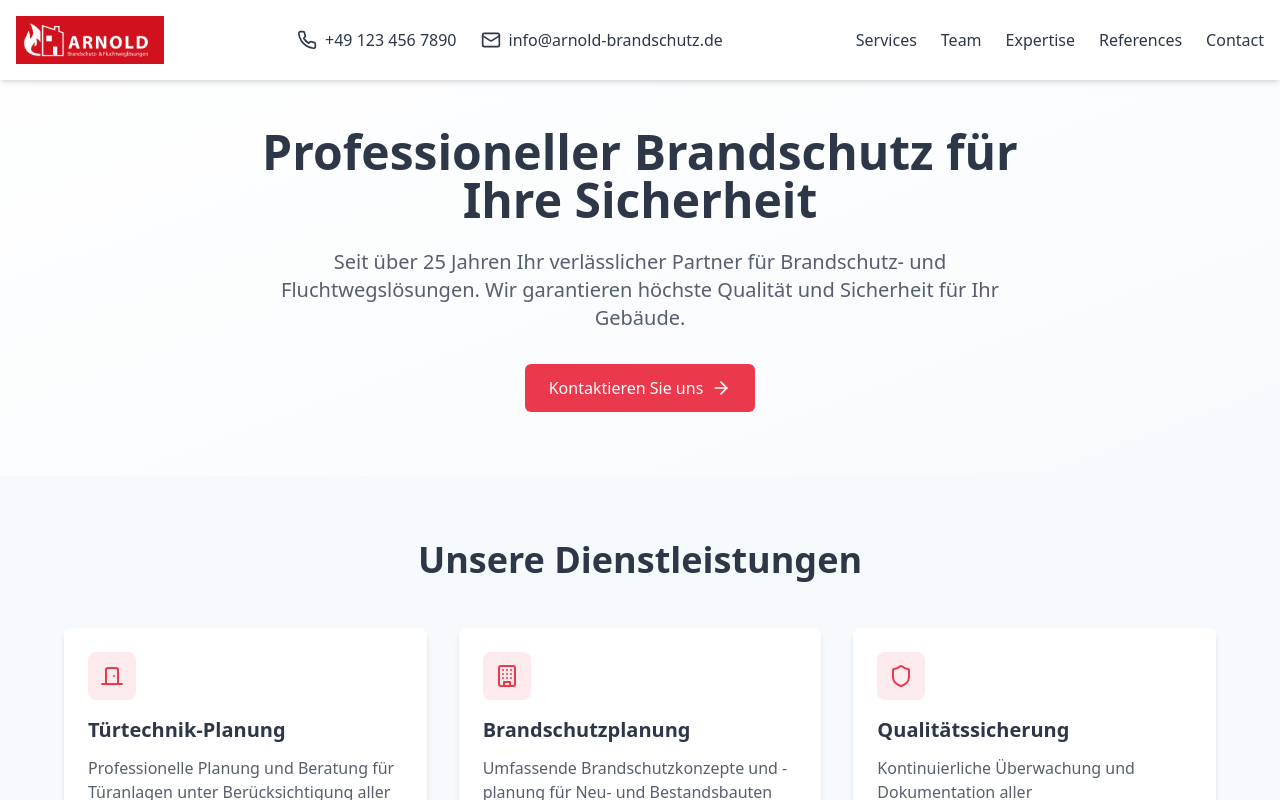
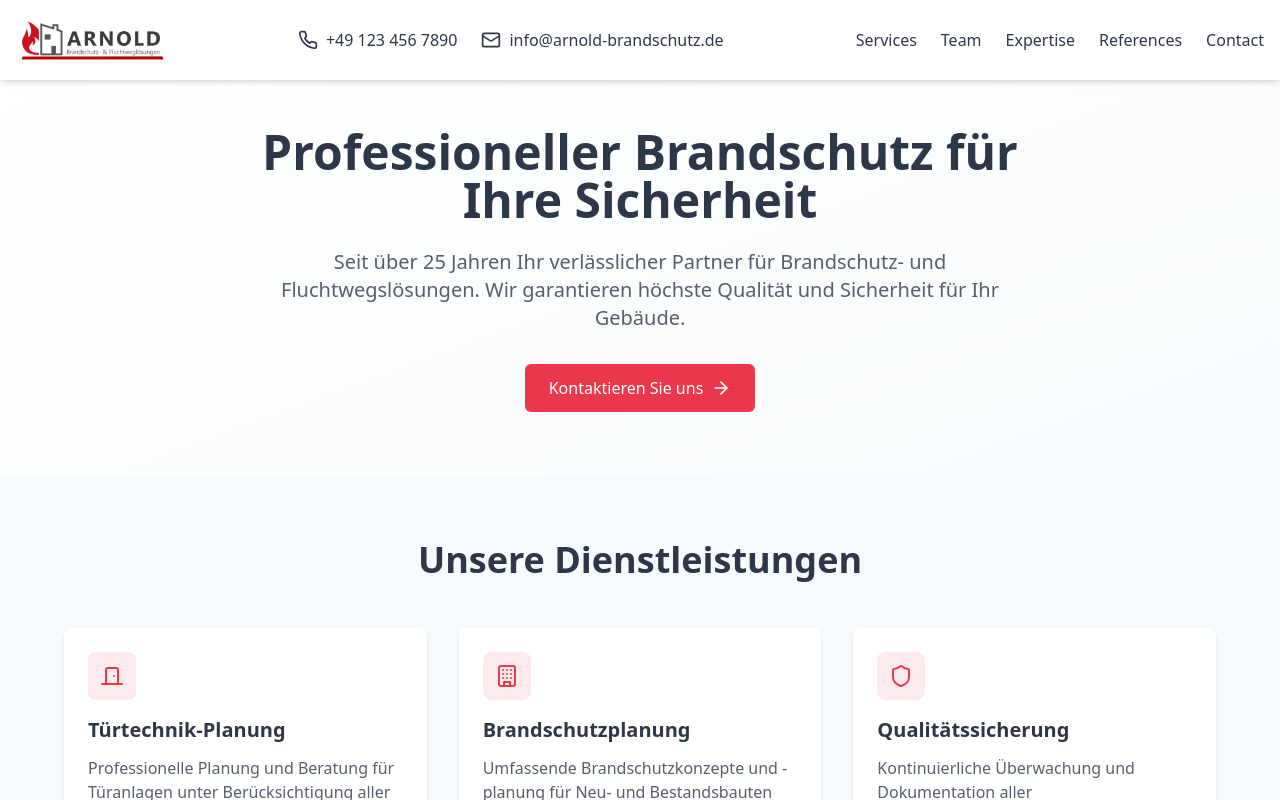
Before and after one commit to merlin2533/brandshield-website, a React (Vite) app: page / in a window 1280 px wide. Shown: the top 800 px of the page. Built offline with nearby package versions, Linux system fonts and the light colour scheme.

Commit message:
Replace header logo
Update the logo in the header component with a new image.

```diff
--- a/src/components/Header.tsx
+++ b/src/components/Header.tsx
@@ -1,3 +1,4 @@
+
 import { useState } from "react";
 import { Menu, X, Phone, Mail } from "lucide-react";
 
@@ -18,7 +19,7 @@ const Header = () => {
         <div className="flex justify-between items-center py-4">
           <div className="flex items-center">
             <img
-              src="/lovable-uploads/51f6a88b-0936-4380-a9af-5b9bd7144996.png"
+              src="/lovable-uploads/6eb238c0-911a-4423-97e4-73e67fffb252.png"
               alt="Arnold Brandschutz Logo"
               className="h-12"
             />
```
Also changed, not shown: public/lovable-uploads/6eb238c0-911a-4423-97e4-73e67fffb252.png (added).
